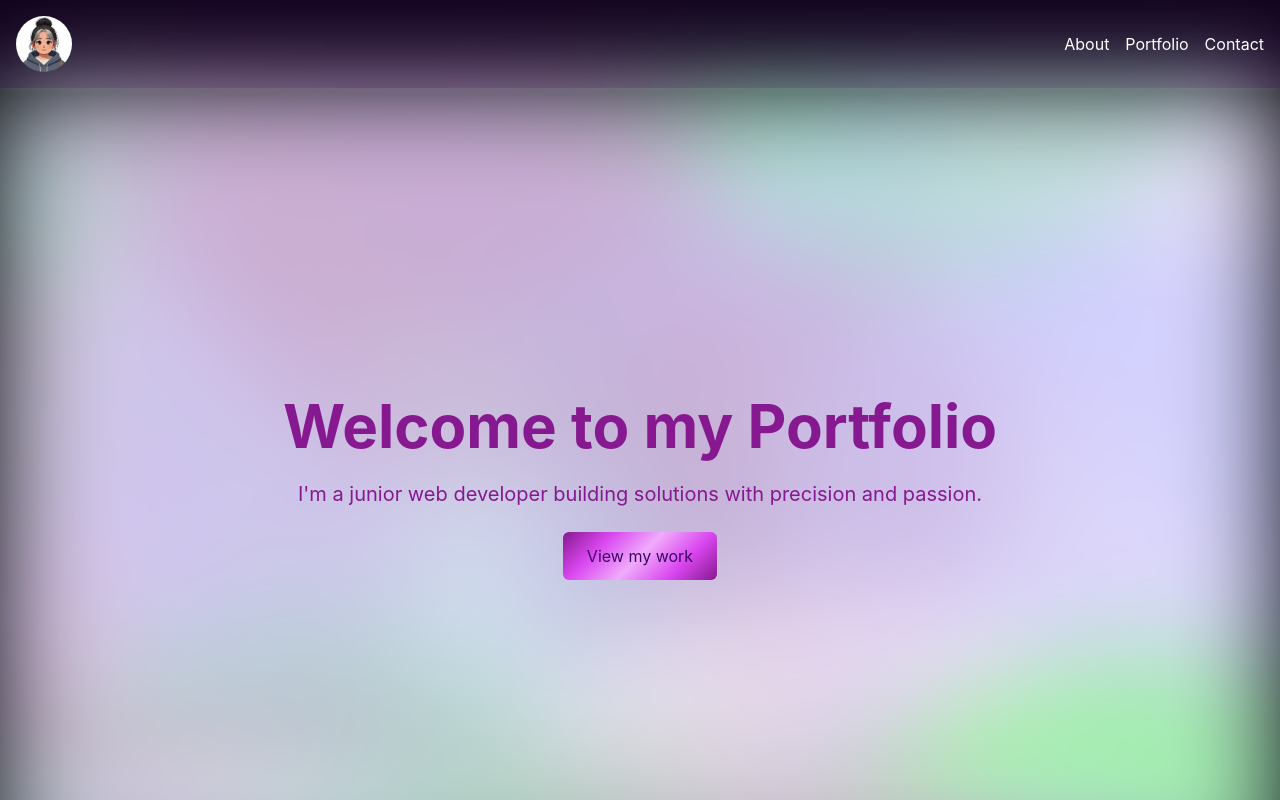
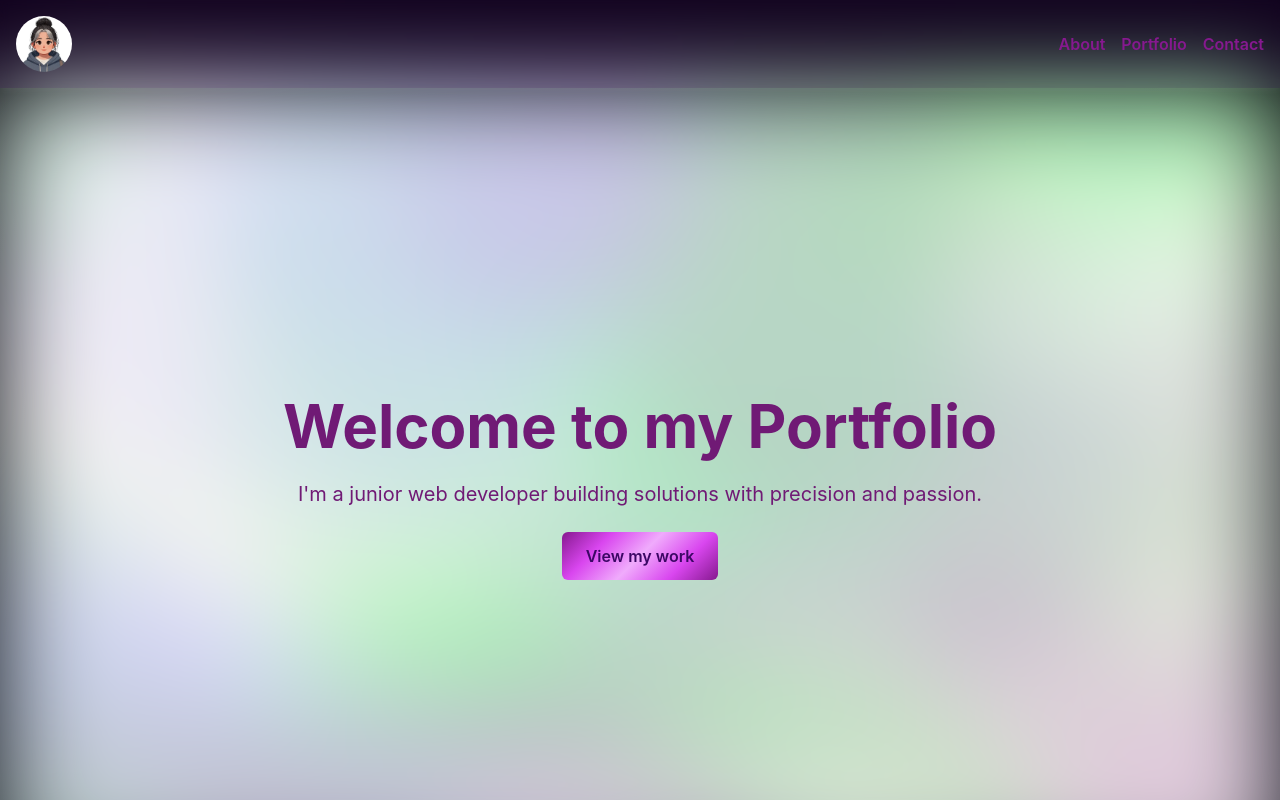
Before and after one commit to JaqiKal/code-cargo, a React (Create React App) app: page / in a window 1280 px wide. Shown: the top 800 px of the page. Built offline with nearby package versions, Linux system fonts and the light colour scheme.

Commit message:
style: Change the particles style & add color to navbar links

```diff
--- a/src/components/Header.js
+++ b/src/components/Header.js
@@ -64,17 +64,17 @@ const Header = () => {
         <nav>
           <ul className="flex space-x-4">
             <li>
-              <a href="#about" className="hover:text-gray-300">
+              <a href="#about" className="font-semibold text-fuchsia-800 hover:text-purple-300">
                 About
               </a>
             </li>
             <li>
-              <a href="#portfolio" className="hover:text-gray-300">
+              <a href="#portfolio" className=" font-semibold text-fuchsia-800 hover:text-purple-300">
                 Portfolio
               </a>
             </li>
             <li>
-              <a href="#contact" className="hover:text-gray-300">
+              <a href="#contact" className="font-semibold text-fuchsia-800 hover:text-purple-300">
                 Contact
               </a>
             </li>
--- a/src/components/Hero.js
+++ b/src/components/Hero.js
@@ -30,16 +30,16 @@ const Hero = () => {
     fullScreen: { enable: false }, // Disables fullscreen to confine particles to the Hero section
     particles: {
       number: {
-        value: 50, // Total number of particles on the screen
+        value: 33, // Total number of particles on the screen
       },
       shape: {
         type: "circle",
       },
       opacity: {
-        value: 0.5, // Base opacity of particles
+        value: 0.3, // Base opacity of particles
       },
       size: {
-        value: 400, // Base size of particles
+        value: { min: 100, max: 400 },  // Base size of particles
         random: {
           enable: true, // Enables random sizing
           minimumValue: 200, // Sets a minimum size for randomness
@@ -47,8 +47,8 @@ const Hero = () => {
       },
       move: {
         enable: true,
-        speed: 2,
-        direction: "top",
+        speed: 3, // Speed of particles
+        direction: "top-right", // Direction of movement
         outModes: {
           default: "out", // Particles disappear when they leave the canvas
           top: "destroy", // Particles are removed as they reach the top
@@ -106,12 +106,12 @@ const Hero = () => {
     emitters: {
       direction: "diagonal", // Emitter shoots particles in set direction
       position: {
-        x: 50, // Position on the X-axis (slightly off-center)
+        x: 35, // Position on the X-axis (slightly off-center)
         y: 150, // Position on the Y-axis
       },
       rate: {
-        delay: 0.1, // Delay between emissions
-        quantity: 7 // Number of particles emitted at once
+        delay: 0.2, // Delay between emissions
+        quantity: 5 // Number of particles emitted at once
       },
       size: {
         width: 100, // Emitter width
@@ -130,13 +130,13 @@ const Hero = () => {
       />
       {/* Hero Content */}
       <div className="relative text-center z-10">
-        <h1 className="text-4xl md:text-6xl font-bold text-fuchsia-800">Welcome to my Portfolio</h1>
-        <p className="mt-6 text-lg md:text-xl  text-fuchsia-800">
+        <h1 className="text-4xl md:text-6xl font-bold text-fuchsia-900">Welcome to my Portfolio</h1>
+        <p className="mt-6 text-lg md:text-xl  text-fuchsia-900">
           I'm a junior web developer building solutions with precision and passion.
         </p>
         <a
           href="#portfolio" // Links to the portfolio section
-          className="mt-6 inline-block px-6 py-3 bg-purple-gradient text-purple-950 rounded-md hover:bg-fuchsia-800 hover:scale-105 transform transition-transform"
+          className="mt-6 inline-block px-6 py-3 bg-purple-gradient font-semibold text-purple-950 rounded-md hover:scale-105 transform transition-transform  hover:bg-fuchsia-800"
         >
           View my work
         </a>
```
